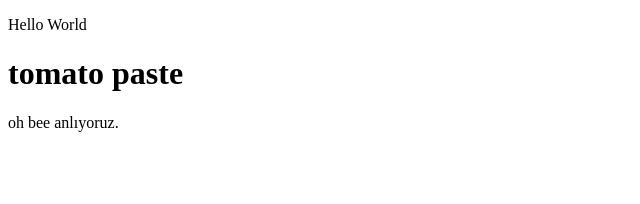
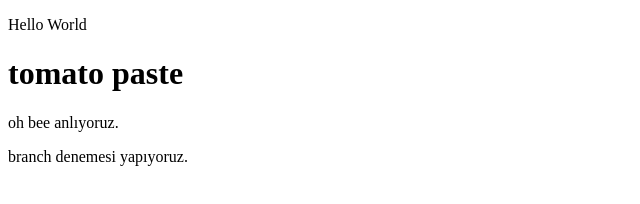
Before and after one commit to bengigo/practice-with-huseyin, a plain HTML site: page index.html in a window 1280 px wide. Shown: the whole page, without its empty margins (0-640 px from the left). Drawn offline with Linux system fonts and the light colour scheme.

Commit message:
added a branch

```diff
--- a/index.html
+++ b/index.html
@@ -10,5 +10,6 @@
     <p>Hello World</p>
     <h1>tomato paste</h1>
     <p>oh bee anlıyoruz.</p>
+    <p>branch denemesi yapıyoruz.</p>
 </body>
 </html>
```
